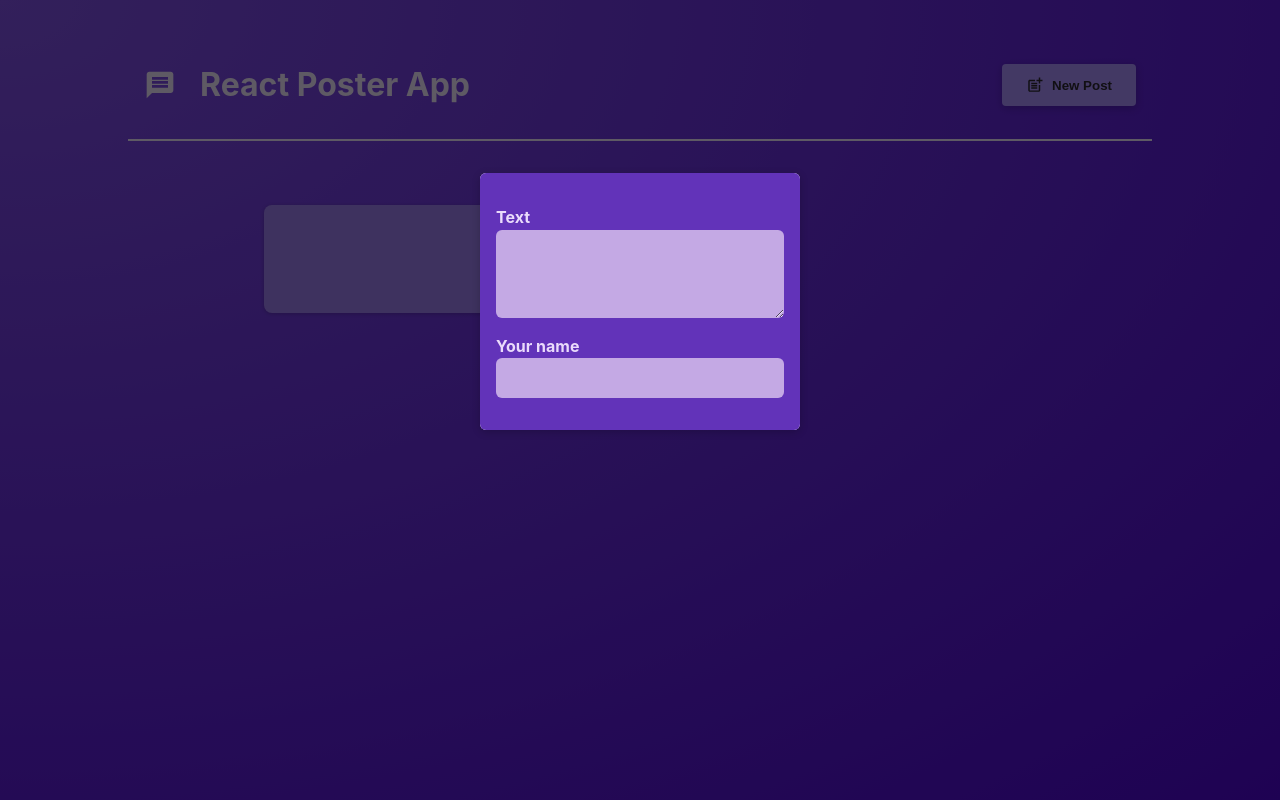
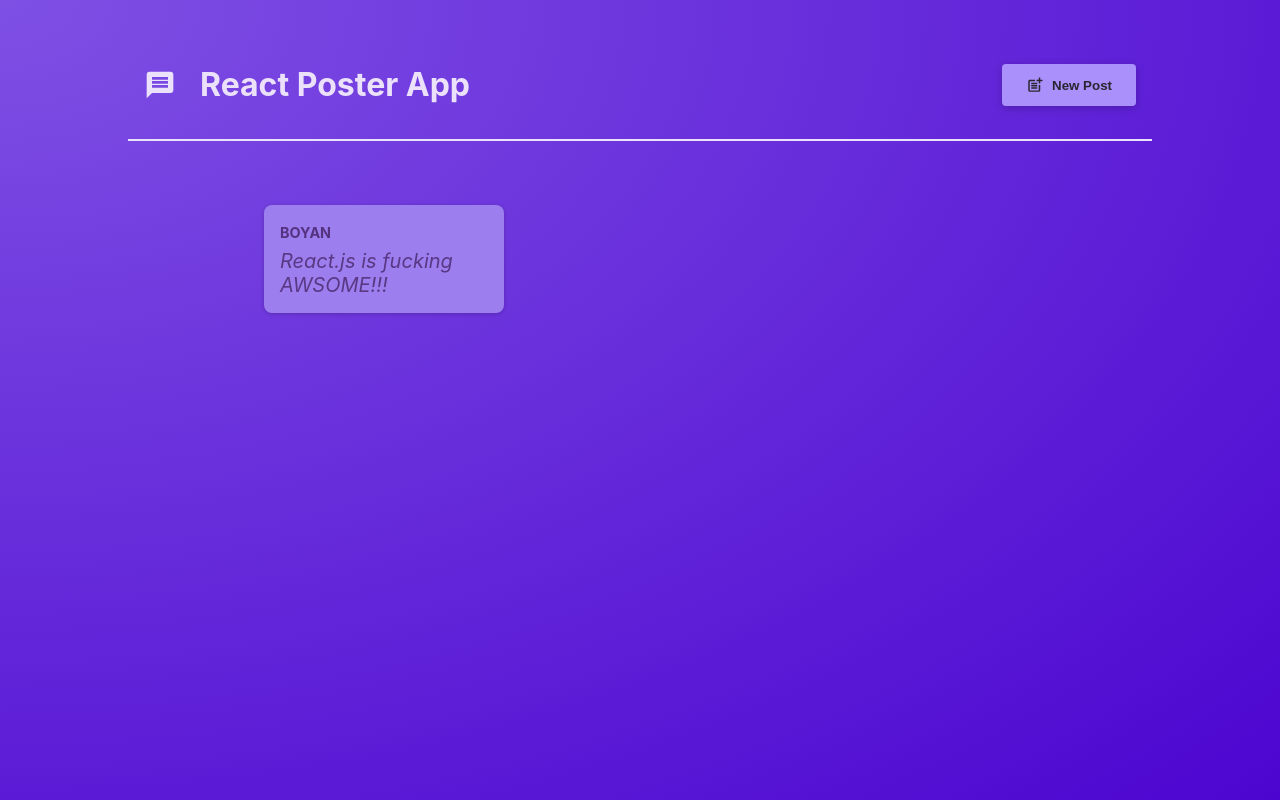
Before and after one commit to BoyanK95/yara2023, a React (Create React App) app in the folder React/contact-me-app/: page / in a window 1280 px wide. Built offline with nearby package versions, Linux system fonts and the light colour scheme.

Commit message:
Handling NewPost form submision

```diff
--- a/React/contact-me-app/src/App.js
+++ b/React/contact-me-app/src/App.js
@@ -4,7 +4,7 @@
 import PostList from './components/PostList';
 
 function App() {
-    const [modalIsVisible, setModalIsVisible] = useState(true);
+    const [modalIsVisible, setModalIsVisible] = useState(false);
 
     function showModalHandler() {
         setModalIsVisible(true);
--- a/React/contact-me-app/src/components/NewPost.js
+++ b/React/contact-me-app/src/components/NewPost.js
@@ -1,17 +1,45 @@
+import { useState } from 'react';
 import classes from './NewPost.module.css';
 
-function NewPost(props) {
+function NewPost({ onCancel, onSubmit }) {
+    const [enteredBody, setEnteredBody] = useState('');
+    const [enteredAuthor, setEnteredAuthor] = useState('');
+
+    function bodyChangeHandler(e) {
+        setEnteredBody(e.target.value);
+    }
+
+    function authorChangeHandler(e) {
+        setEnteredAuthor(e.target.value);
+    }
+
+    function submitHandler(e) {
+        e.preventDefault();
+
+        const postData = {
+            body: enteredBody,
+            author: enteredAuthor
+        };
+        console.log(postData);
+        onCancel()
+    }
 
     return (
-        <form className={classes.form}>
+        <form className={classes.form} onSubmit={submitHandler}>
             <p>
                 <label htmlFor='body'>Text</label>
-                <textarea id='body' required rows={3} onChange={props.onBodyChange} />
+                <textarea id='body' required rows={3} onChange={bodyChangeHandler} />
             </p>
             <p>
                 <label htmlFor='name'>Your name</label>
-                <input type='text' id='name' required onChange={props.onAuthorChange}/>
+                <input type='text' id='name' required onChange={authorChangeHandler} />
             </p>
+            <div className={classes.actions}>
+                <button type='button' onClick={onCancel}>
+                    Cancel
+                </button>
+                <button onClick={onSubmit}>Submit</button>
+            </div>
         </form>
     );
 }
--- a/React/contact-me-app/src/components/PostList.js
+++ b/React/contact-me-app/src/components/PostList.js
@@ -1,30 +1,18 @@
-import { useState } from 'react';
 import Modal from './Modal';
 import NewPost from './NewPost';
 import Post from './Post';
 import classes from './PostList.module.css';
 
-function PostList({isPosting, onStopPosting}) {
-    const [enteredBody, setEnteredBody] = useState('');
-    const [enteredAuthor, setEnteredAuthor] = useState('');
-
-    function bodyChangeHandler(e) {
-        setEnteredBody(e.target.value);
-    }
-
-    function authorChangeHandler(e) {
-        setEnteredAuthor(e.target.value);
-    }
+function PostList({ isPosting, onStopPosting }) {
 
     return (
         <>
-            {isPosting ? (
+            {isPosting && (
                 <Modal onClose={onStopPosting}>
-                    <NewPost onBodyChange={bodyChangeHandler} onAuthorChange={authorChangeHandler} />
+                    <NewPost onCancel={onStopPosting}/>
                 </Modal>
-            ) : null}
+            )}
             <ul className={classes.posts}>
-                <Post author={enteredAuthor} body={enteredBody} />
                 <Post author='Boyan' body='React.js is fucking AWSOME!!!' />
             </ul>
         </>
```
